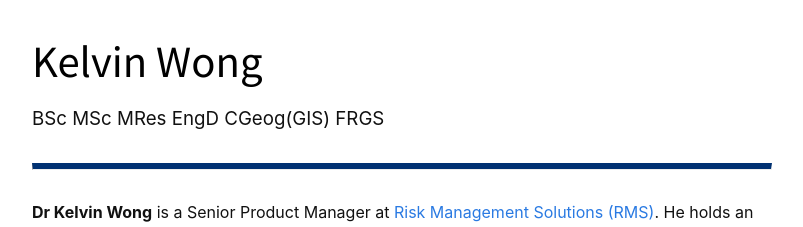
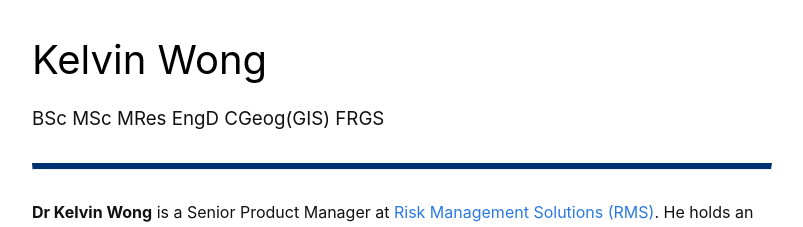
Before and after one commit to kel196/kel196.github.io, a Jekyll site: the page built from index.md, in a window 1280 px wide. Shown: the top 227 px of the page, without its empty margins (238-1041 px from the left). Built offline with Jekyll 4.4.1, drawn with Linux system fonts in a browser that asks for light colours; our own code applies the rules of GitHub Pages for plain Markdown files.

Commit message:
Update custom-variables.scss

```diff
--- a/_sass/minima/custom-variables.scss
+++ b/_sass/minima/custom-variables.scss
@@ -7,7 +7,6 @@ h1 {
   font-weight: 700;
   font-size: 2.5em;
   color: #000000;
-  font-family: 'Noto Sans JP';
 }
 
 .site-footer {
```
